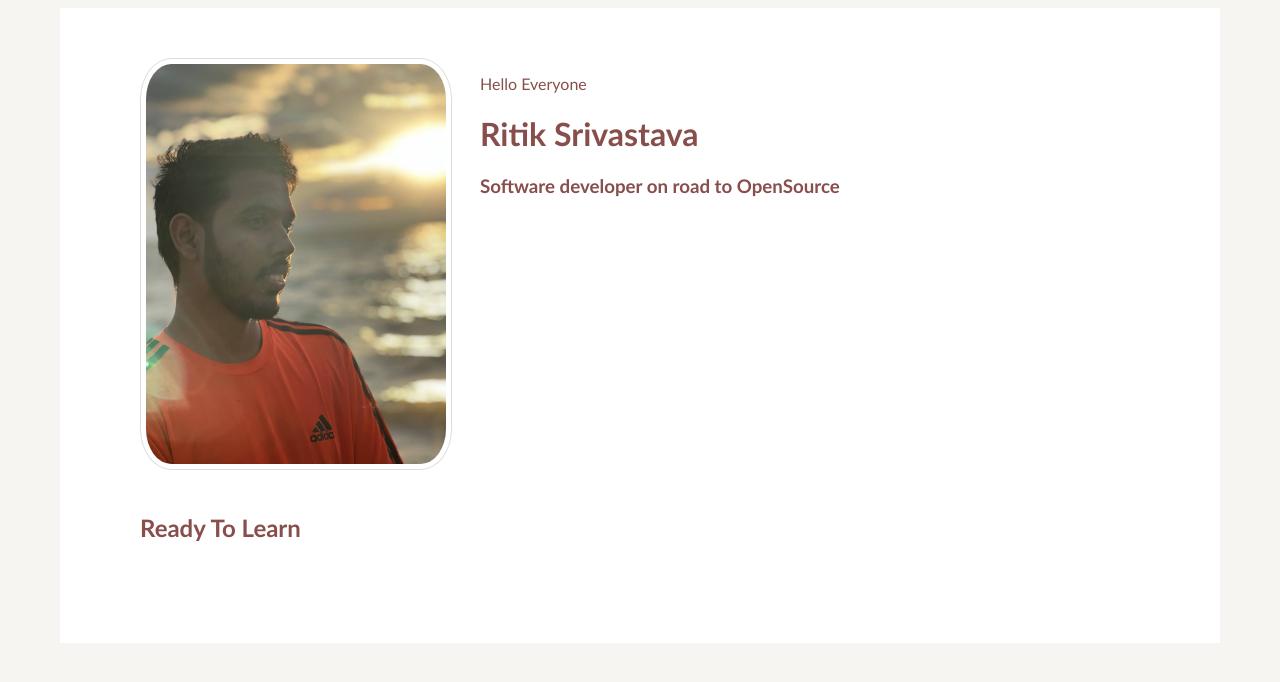
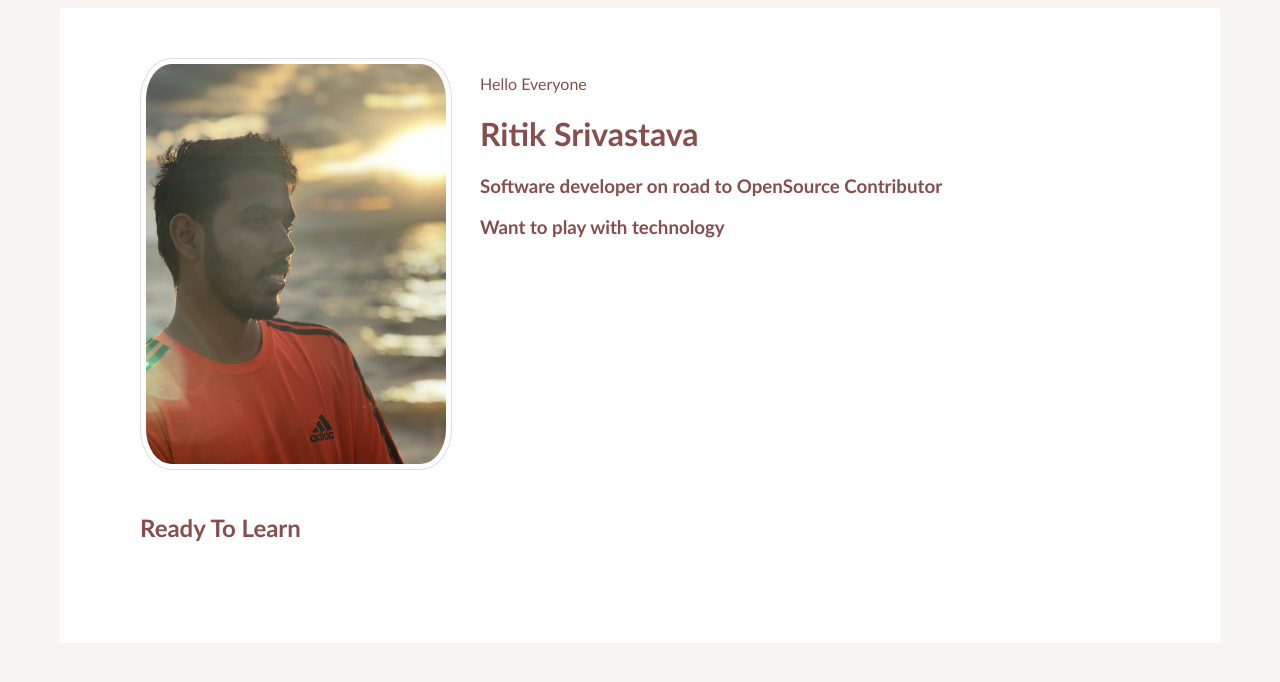
Before and after one commit to alexanderritik/AppCode, a Flask app: page / in a window 1280 px wide. Shown: the top 682 px of the page. Run offline with Flask 3, Linux system fonts and the light colour scheme.

Commit message:
Want To Play

```diff
--- a/templates/index.html
+++ b/templates/index.html
@@ -7,7 +7,8 @@
             <div class="intro-text">
                 <p>Hello Everyone</p>
                 <h1>Ritik Srivastava</h1>
-                <h3>Software developer on road to OpenSource</h3>
+                <h3>Software developer on road to OpenSource Contributor</h3>
+                <h3>Want to play with technology</h3>
             </div>
             <div class="career-text">
                 <h2>Ready To Learn</h2>
```
